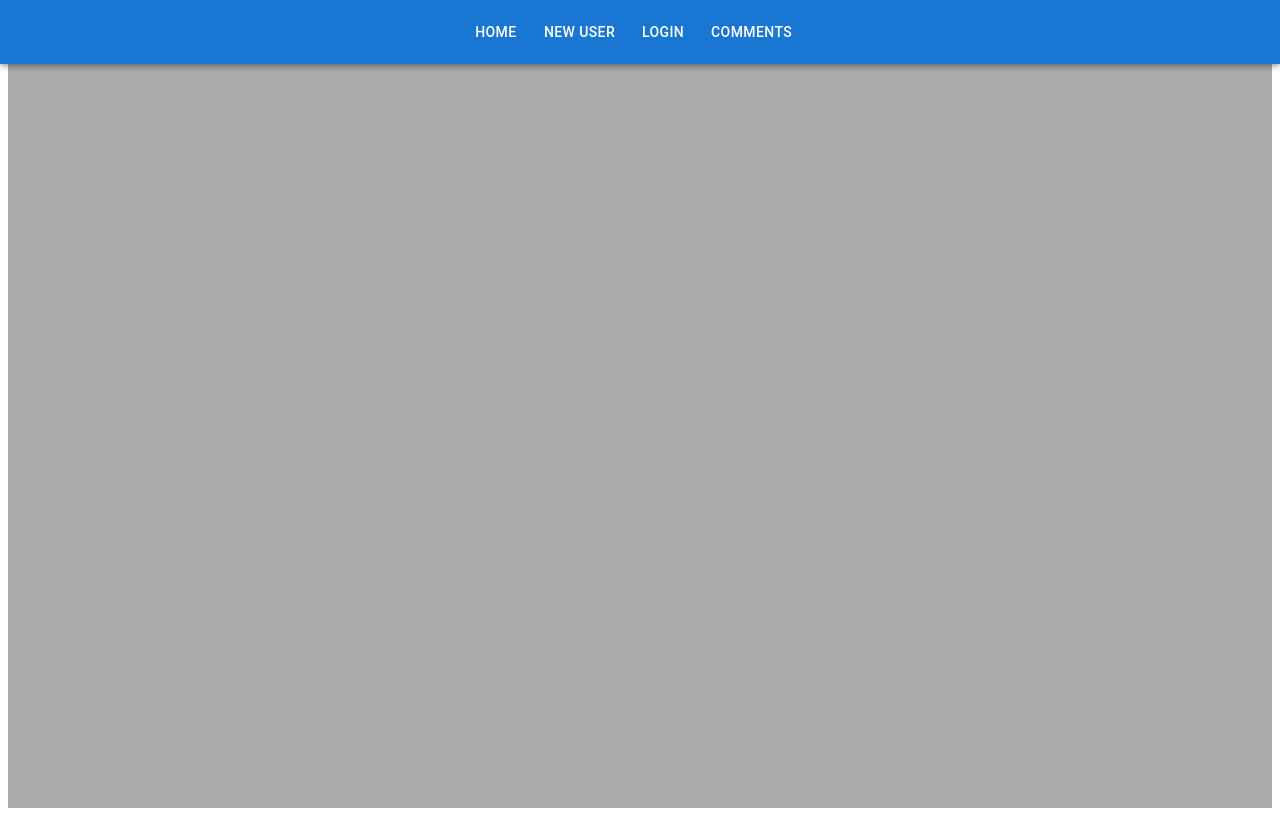
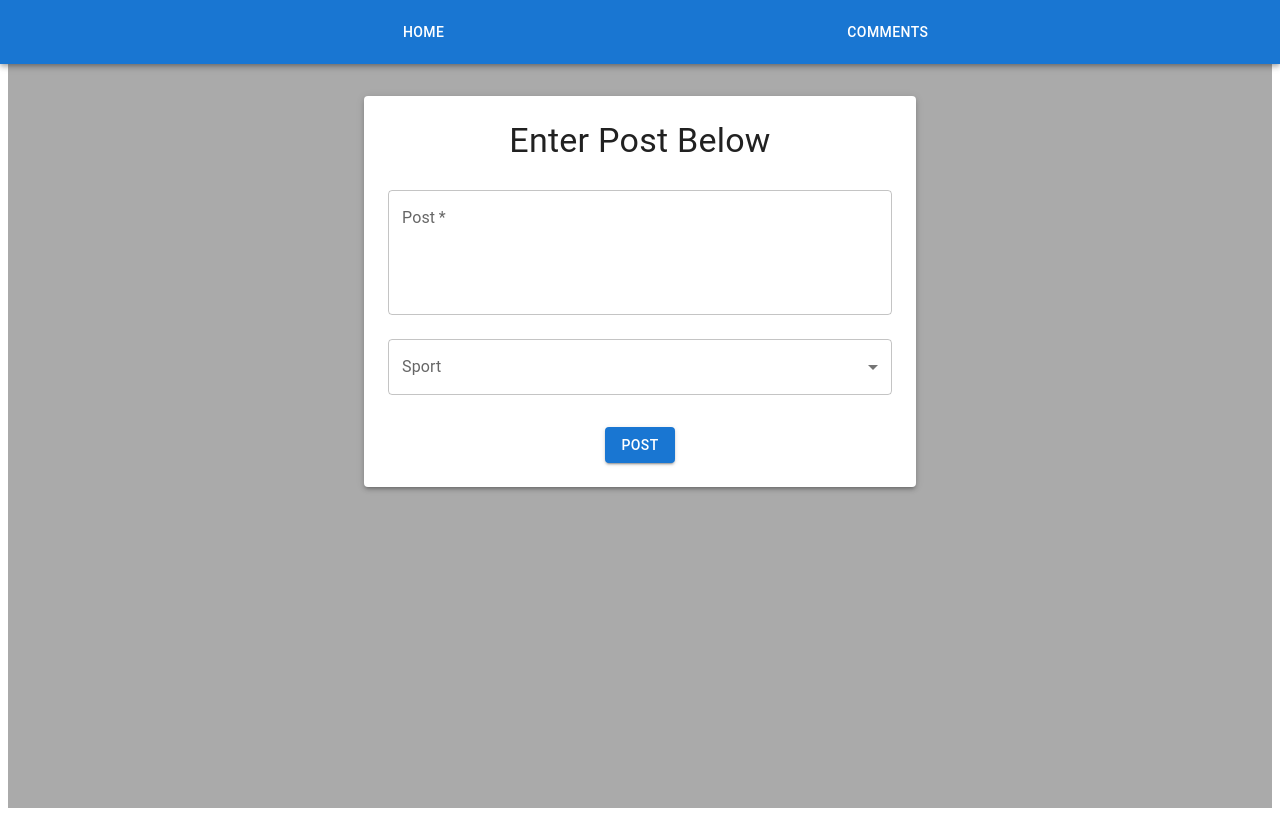
Before and after one commit to rcallebs/Wager-Vision, a React (Vite) app: page /discussion/post in a window 1280 px wide. Built offline with nearby package versions, Linux system fonts and the light colour scheme; the HTML template or start-up script is replaced by a standard one.

Commit message:
toolbar formatted

```diff
--- a/src/App.jsx
+++ b/src/App.jsx
@@ -15,6 +15,7 @@ import SettledBets from "./pages/SettledBets";
 import BetStats from "./pages/BetStats";
 import { Navigate } from "react-router-dom";
 import Posts from "./pages/Posts";
+import AddPost from "./pages/AddPost";
 
 const App = () => {
   let navigate = useNavigate();
@@ -54,6 +55,7 @@ const App = () => {
           <Route path="/upcoming" element={<SportsData />} />
           <Route path="/odds" element={<OddsData />} />
           <Route path="/discussion" element={<Posts />} />
+          <Route path="/discussion/post" element={<AddPost />} />
         </Routes>
       </main>
       <footer></footer>
--- a/src/components/Nav.jsx
+++ b/src/components/Nav.jsx
@@ -2,7 +2,7 @@ import React, { useState } from "react";
 import { NavLink, useNavigate } from "react-router-dom";
 import { AppBar, Toolbar, Button, Box, Menu, MenuItem } from "@mui/material";
 
-const Nav = ({ user, handleLogOut, userId }) => {
+const Nav = ({ user, handleLogOut }) => {
   const [anchorEl, setAnchorEl] = useState(null);
   const open = Boolean(anchorEl);
 
@@ -15,29 +15,45 @@ const Nav = ({ user, handleLogOut, userId }) => {
   };
 
   let navigate = useNavigate();
+
+  const buttonStyle = {
+    mx: 2,
+  };
+
   return (
     <AppBar position="fixed">
       <Toolbar
-        sx={{ justifyContent: "center", overflow: "scroll", width: "95%" }}
+        sx={{
+          justifyContent: "center",
+          overflow: "scroll",
+          width: "100%",
+          display: "flex",
+        }}
       >
         <Box
           sx={{
             display: "flex",
-            gap: 1,
             width: "100%",
-            justifyContent: "center",
+            justifyContent: "space-evenly",
+            alignItems: "center",
+            flexWrap: "nowrap",
             "@media (max-width: 600px)": {
-              justifyContent: "center",
               overflow: "scroll",
+              display: "flex",
+              justifyContent: "space-evenly",
+              padding: "10px",
+              margin: "0",
+              width: "100%",
             },
           }}
         >
-          <Button color="inherit" component={NavLink} to="/">
+          <Button sx={buttonStyle} color="inherit" component={NavLink} to="/">
             Home
           </Button>
           {user && (
             <>
               <Button
+                sx={buttonStyle}
                 color="inherit"
                 aria-controls="bets-menu"
                 aria-haspopup="true"
@@ -77,30 +93,37 @@ const Nav = ({ user, handleLogOut, userId }) => {
                   New Bet
                 </MenuItem>
               </Menu>
-              <Button color="inherit" component={NavLink} to={`/history`}>
+              <Button
+                sx={buttonStyle}
+                color="inherit"
+                component={NavLink}
+                to={`/history`}
+              >
                 Stats
               </Button>
-              <Button color="inherit" component={NavLink} to="/odds">
+              <Button
+                sx={buttonStyle}
+                color="inherit"
+                component={NavLink}
+                to="/odds"
+              >
                 Upcoming
-              </Button>
-              <Button color="inherit" onClick={handleLogOut}>
-                Logout
               </Button>
             </>
           )}
-          {!user && (
-            <>
-              <Button color="inherit" component={NavLink} to="/register">
-                New User
-              </Button>
-              <Button color="inherit" component={NavLink} to="/login">
-                Login
-              </Button>
-            </>
-          )}
-          <Button color="inherit" component={NavLink} to="/discussion">
+          <Button
+            sx={buttonStyle}
+            color="inherit"
+            component={NavLink}
+            to="/discussion"
+          >
             Comments
           </Button>
+          {user && (
+            <Button sx={buttonStyle} color="inherit" onClick={handleLogOut}>
+              Logout
+            </Button>
+          )}
         </Box>
       </Toolbar>
     </AppBar>
--- a/src/index.css
+++ b/src/index.css
@@ -1,4 +1,4 @@
-nav {
+/* nav {
   display: flex;
   width: 100%;
   height: 10vmin;
@@ -28,4 +28,4 @@ nav {
 }
 .loss {
   text-decoration: line-through;
-}
+} */
--- /dev/null
+++ b/src/pages/AddPost.jsx
@@ -0,0 +1,122 @@
+import React, { useState } from "react";
+import axios from "axios";
+import { useNavigate } from "react-router-dom";
+import {
+  TextField,
+  Button,
+  Box,
+  Container,
+  Typography,
+  Paper,
+  Select,
+  MenuItem,
+  FormControl,
+  InputLabel,
+} from "@mui/material";
+
+const AddPost = () => {
+  let navigate = useNavigate();
+
+  const [post, setPost] = useState({
+    post: "",
+    sport: "",
+  });
+
+  const handleChange = (e) => {
+    const { name, value } = e.target;
+    setPost((prevPost) => ({
+      ...prevPost,
+      [name]: value,
+    }));
+  };
+
+  const handleSelectChange = (e) => {
+    setPost((prevPost) => ({
+      ...prevPost,
+      sport: e.target.value,
+    }));
+  };
+
+  const handleSubmit = async (e) => {
+    e.preventDefault();
+    try {
+      const token = localStorage.getItem("token");
+      await axios.post(
+        "https://wager-server-946d5db015ae.herokuapp.com/posts",
+        post,
+        {
+          headers: {
+            Authorization: `Bearer ${token}`,
+          },
+        }
+      );
+      navigate("/discussion");
+    } catch (error) {
+      console.error("Error posting:", error);
+    }
+  };
+
+  return (
+    <Container maxWidth="sm">
+      <Paper elevation={3} sx={{ padding: 3, marginTop: 3 }}>
+        <Box
+          component="form"
+          onSubmit={handleSubmit}
+          sx={{
+            display: "flex",
+            flexDirection: "column",
+            alignItems: "center",
+          }}
+        >
+          <Typography variant="h4" component="h2" gutterBottom>
+            Enter Post Below
+          </Typography>
+          <TextField
+            label="Post"
+            name="post"
+            value={post.post}
+            onChange={handleChange}
+            fullWidth
+            margin="normal"
+            required
+            multiline
+            rows={4}
+          />
+          <FormControl fullWidth margin="normal">
+            <InputLabel id="sport-label">Sport</InputLabel>
+            <Select
+              labelId="sport-label"
+              name="sport"
+              value={post.sport}
+              onChange={handleSelectChange}
+              required
+            >
+              <MenuItem value="">
+                <em>None</em>
+              </MenuItem>
+              <MenuItem value="Basketball">Basketball</MenuItem>
+              <MenuItem value="Football">Football</MenuItem>
+              <MenuItem value="Baseball">Baseball</MenuItem>
+              <MenuItem value="Soccer">Soccer</MenuItem>
+              <MenuItem value="Golf">Golf</MenuItem>
+              <MenuItem value="Tennis">Tennis</MenuItem>
+              <MenuItem value="Boxing">Boxing</MenuItem>
+              <MenuItem value="MMA">MMA</MenuItem>
+              <MenuItem value="Hockey">Hockey</MenuItem>
+            </Select>
+          </FormControl>
+          <Button
+            type="submit"
+            variant="contained"
+            color="primary"
+            sx={{ mt: 3 }}
+          >
+            Post
+          </Button>
+        </Box>
+      </Paper>
+    </Container>
+  );
+};
+
+export default AddPost;
--- a/src/pages/Posts.jsx
+++ b/src/pages/Posts.jsx
@@ -1,20 +1,80 @@
+// import React, { useState, useEffect } from "react";
+// import axios from "axios";
+// import { Box, Typography, Grid, Paper } from "@mui/material";
+
+// const Posts = () => {
+//   const [posts, setPosts] = useState([]);
+
+//   const fetchPosts = async () => {
+//     // const token = localStorage.getItem("token");
+//     let response = await axios.get(
+//       "https://wager-server-946d5db015ae.herokuapp.com/posts"
+//       //   {
+//       //     headers: {
+//       //       Authorization: `Bearer ${token}`,
+//       //     },
+//       //   }
+//     );
+//     setPosts(response.data);
+//   };
+
+//   useEffect(() => {
+//     fetchPosts();
+//   }, []);
+
+//   const basketballPosts = posts.filter((post) => post.sports);
+
+//   const styles = {
+//     container: {
+//       padding: "16px",
+//     },
+//     header: {
+//       marginBottom: "16px",
+//     },
+//     post: {
+//       padding: "16px",
+//       margin: "16px 0",
+//       width: "100%",
+//       maxWidth: "80%",
+//       minWidth: "60%",
+//       marginLeft: "auto",
+//       marginRight: "auto",
+//     },
+//   };
+
+//   return (
+//     <Box style={styles.container}>
+//       <Typography variant="h4" style={styles.header} textAlign="center">
+//         Community Posts
+//       </Typography>
+//       <Grid container spacing={2} justifyContent="center">
+//         {posts.map((post) => (
+//           <Grid item key={post._id} xs={12}>
+//             <Box style={styles.post}>
+//               <Paper elevation={3} style={{ padding: "16px" }}>
+//                 <Typography variant="h6">{post.sport}</Typography>
+//                 <Typography variant="body1">{post.post}</Typography>
+//               </Paper>
+//             </Box>
+//           </Grid>
+//         ))}
+//       </Grid>
+//     </Box>
+//   );
+// };
+
+// export default Posts;
+
 import React, { useState, useEffect } from "react";
 import axios from "axios";
-import BetSlip from "../components/BetSlip";
-import { Box, Typography, Grid } from "@mui/material";
+import { Box, Typography, Grid, Paper } from "@mui/material";
 
 const Posts = () => {
   const [posts, setPosts] = useState([]);
 
   const fetchPosts = async () => {
-    // const token = localStorage.getItem("token");
     let response = await axios.get(
       "https://wager-server-946d5db015ae.herokuapp.com/posts"
-      //   {
-      //     headers: {
-      //       Authorization: `Bearer ${token}`,
-      //     },
-      //   }
     );
     setPosts(response.data);
   };
@@ -23,14 +83,29 @@ const Posts = () => {
     fetchPosts();
   }, []);
 
-  const basketballPosts = posts.filter((post) => post.sports);
-
   const styles = {
     container: {
       padding: "16px",
     },
     header: {
       marginBottom: "16px",
+    },
+    post: {
+      padding: "16px",
+      margin: "16px 0",
+      width: "100%",
+      maxWidth: "80%",
+      minWidth: "60%",
+      marginLeft: "auto",
+      marginRight: "auto",
+      display: "flex",
+    },
+    userDetails: {
+      marginRight: "16px",
+      textAlign: "left",
+    },
+    postContent: {
+      flex: 1,
     },
   };
 
@@ -41,7 +116,22 @@ const Posts = () => {
       </Typography>
       <Grid container spacing={2} justifyContent="center">
         {posts.map((post) => (
-          <Grid item key={post._id} xs={12} sm={6} md={4}></Grid>
+          <Grid item key={post._id} xs={12}>
+            <Box style={styles.post}>
+              <Box style={styles.userDetails}>
+                <Typography variant="body1">
+                  <strong>{post.userId.name || "Unknown User"}</strong>
+                </Typography>
+                <Typography variant="body2">
+                  {new Date(post.createdAt).toLocaleString()}
+                </Typography>
+              </Box>
+              <Paper elevation={3} style={{ padding: "16px", flex: 1 }}>
+                <Typography variant="h6">{post.sport}</Typography>
+                <Typography variant="body1">{post.post}</Typography>
+              </Paper>
+            </Box>
+          </Grid>
         ))}
       </Grid>
     </Box>
```
